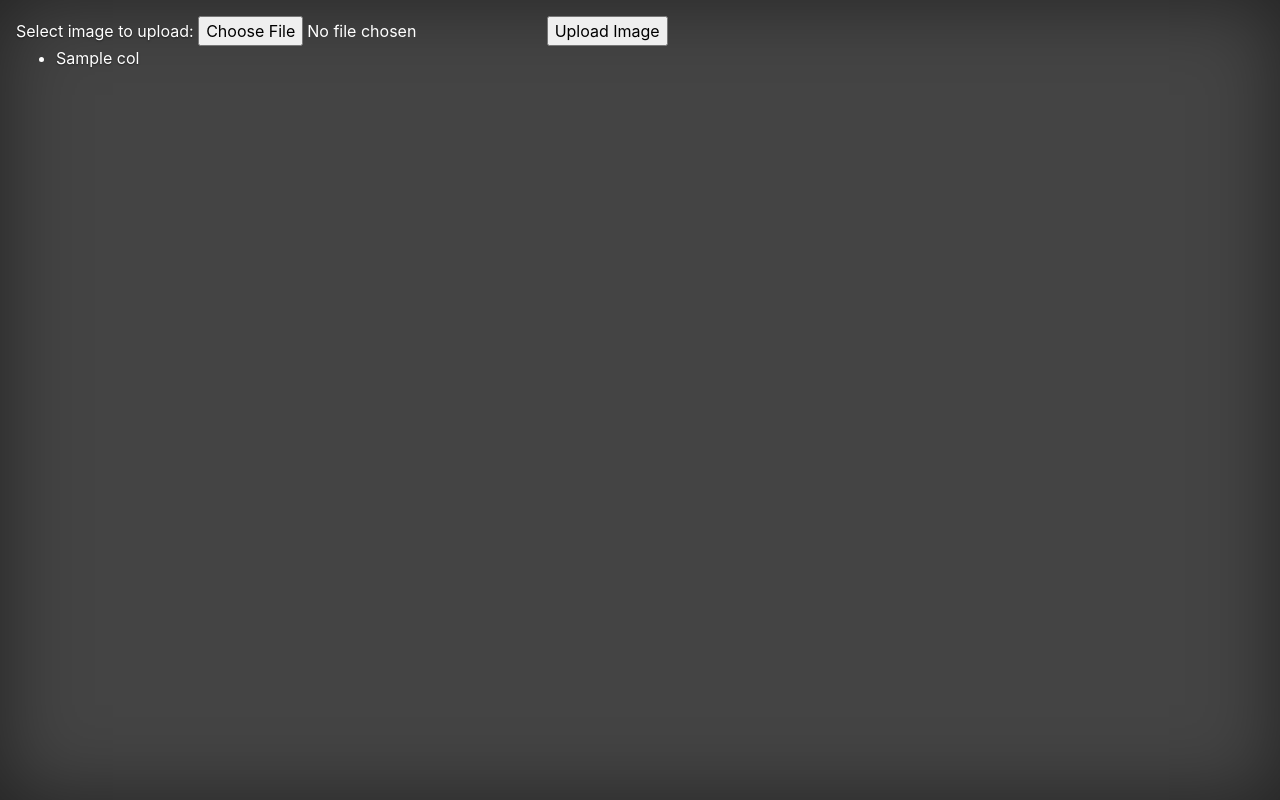
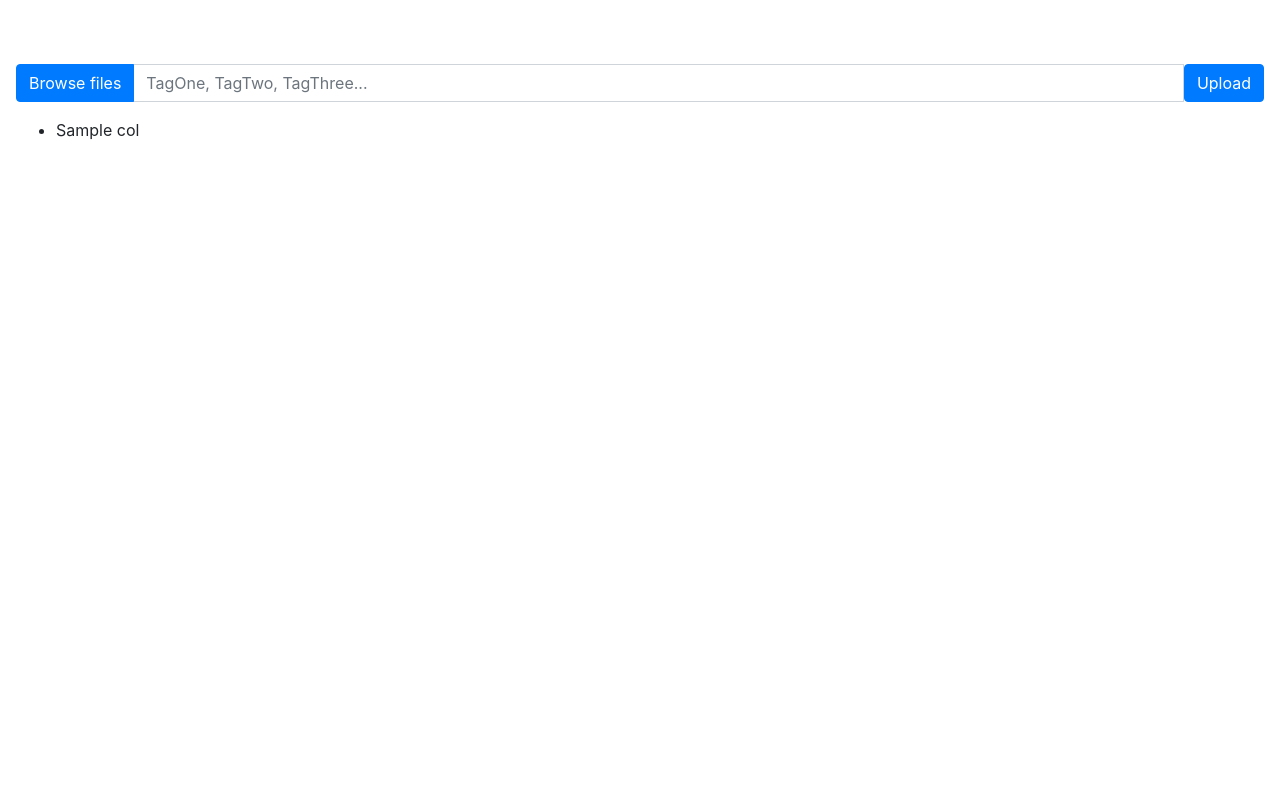
Before and after one commit to loutouk/boursier_louis_set09103_cw2, a Flask app: template src/templates/index.html in a window 1280 px wide. Run offline with Flask 2, Linux system fonts and the light colour scheme; the template is opened without the code that fills it: most values are stand-ins (such as "Sample title", 1, 10 or a date in 2020); some libraries are stand-ins or nearby versions.

Commit message:
CSS + custom exception + set tags input

```diff
--- a/src/controller.py
+++ b/src/controller.py
@@ -5,11 +5,16 @@ from httplib2 import Http
 from oauth2client import file, client, tools
 from werkzeug.utils import secure_filename
 from apiclient.http import MediaFileUpload
+from customErrors import DriveFolderNil, DriveFileAdd
+import unicodedata
 
 UPLOAD_FOLDER = 'uploads'
+DRIVE_FOLDER = "SetCloudDatas"
 ALLOWED_EXTENSIONS = set(['txt', 'pdf', 'png', 'jpg', 'jpeg', 'gif'])
 # If modifying these scopes, delete the file token.json.
 API_SCOPES = 'https://www.googleapis.com/auth/drive'
+# Every files should at least belong to the default set
+DEFAULT_SET = "DefaultSet"
 
 # Drive API
 store = file.Storage('token.json')
@@ -24,7 +29,6 @@ class Controller:
 		# Database
 		self.db = db
 
-
 	def homePage(self):
 		# List all files
 		fileList = []
@@ -37,18 +41,49 @@ class Controller:
 				fileList.append([item['name'],item['id'],item['webViewLink']])
 		return render_template('index.html', content=fileList)
 
-	def upload_file(self):
-		file = request.form.get("fileToUpload", "")
-		print file
-		return render_template('index.html', content=[])
+	def init_drive_folder(self):
+		file_metadata = {
+		    'name': DRIVE_FOLDER,
+		    'mimeType': 'application/vnd.google-apps.folder'
+		}
+		file = drive_service.files().create(body=file_metadata, fields='id').execute()
+
+	def get_drive_folder_id(self, folder_name):
+		fileList = []
+		results = drive_service.files().list(fields="files(id, name)").execute()
+		items = results.get('files', [])
+		if not items:
+			raise DriveFolderNil("Error: no root file for the name " + folder_name)
+		else:
+			for item in items:
+				if item['name'] == folder_name:
+					return item['id']
+			raise DriveFolderNil("Error: no root file for the name " + folder_name)
 
 	def upload_file(self):
+
 		if request.method == 'POST':
-		# check if the post request has the file part
+
+			root_folder = self.get_drive_folder_id(DRIVE_FOLDER)
+
+			tags = []
+			tags.append(DEFAULT_SET)
+
+			retrievedTags = request.form.get('tags')
+			if(retrievedTags is not None):
+				tagsList = retrievedTags.split(",")
+				if(len(tagsList)>0):
+					for tag in tagsList:
+						tags.append(tag.encode('ascii','ignore').strip())
+
+			print tags
+
+			# check if the post request has the file part
 			if 'fileToUpload' not in request.files:
 				flash('No file part')
 				return redirect(request.url)
 			file = request.files['fileToUpload']
+			print file
 			# if user does not select file, browser also
 			# submit an empty part without filename
 			if file.filename == '':
@@ -57,11 +92,15 @@ class Controller:
 			if file and self.allowed_file(file.filename):
 				filename = secure_filename(file.filename)
 				file.save(os.path.join(UPLOAD_FOLDER, filename))
-				file_metadata = {'name': filename}
+				file_metadata = {'name': filename, 'parents': [root_folder]}
 				media = MediaFileUpload(os.path.join(UPLOAD_FOLDER, filename))
-				file = drive_service.files().create(body=file_metadata,media_body=media,fields='id').execute()
+				file = drive_service.files().create(body=file_metadata, media_body=media, fields='id').execute()
 				# TODO remove the file from uploads, now that it is on drive
-				flash('File uploaded')
+				if(file is None):
+					raise DriveFileAdd("Error: could not add the file " + filename + " to the drive")
+					flash('Error. File not uploaded.')
+				else:
+					flash('File uploaded.')
 		return redirect(url_for("index"))
 
 	def allowed_file(self, filename):
--- a/src/static/css/custom.css
+++ b/src/static/css/custom.css
@@ -1,106 +1,12 @@
-      /*
- * Globals
- */
-
-/* Links */
-a,
-a:focus,
-a:hover {
-  color: #fff;
+/* The flask flash alert message box */
+.flashes {
+    border-radius: .25rem;
+    padding: 10px;
+    background-color: #d9edf7;
+    color: #31708f;
+    margin-top: 5px;
+    margin-right: 5px;
+    position:absolute;
+    top:0;
+    right:0;
 }
-
-/* Custom default button */
-.btn-secondary,
-.btn-secondary:hover,
-.btn-secondary:focus {
-  color: #444;
-  text-shadow: none; /* Prevent inheritance from `body` */
-  background-color: #fff;
-  border: .05rem solid #fff;
-}
-
-
-/*
- * Base structure
- */
-
-html,
-body {
-  height: 100%;
-  background-color: #444;
-}
-
-body {
-  display: -ms-flexbox;
-  display: flex;
-  color: #fff;
-  text-shadow: 0 .05rem .1rem rgba(0, 0, 0, .5);
-  box-shadow: inset 0 0 5rem rgba(0, 0, 0, .5);
-}
-
-.cover-container {
-  max-width: 42em;
-}
-
-
-/*
- * Header
- */
-.masthead {
-  margin-bottom: 2rem;
-}
-
-.masthead-brand {
-  margin-bottom: 0;
-}
-
-.nav-masthead .nav-link {
-  padding: .25rem 0;
-  font-weight: 700;
-  color: rgba(255, 255, 255, .5);
-  background-color: transparent;
-  border-bottom: .25rem solid transparent;
-}
-
-.nav-masthead .nav-link:hover,
-.nav-masthead .nav-link:focus {
-  border-bottom-color: rgba(255, 255, 255, .25);
-}
-
-.nav-masthead .nav-link + .nav-link {
-  margin-left: 1rem;
-}
-
-.nav-masthead .active {
-  color: #fff;
-  border-bottom-color: #fff;
-}
-
-@media (min-width: 48em) {
-  .masthead-brand {
-    float: left;
-  }
-  .nav-masthead {
-    float: right;
-  }
-}
-
-
-/*
- * Cover
- */
-.cover {
-  padding: 0 1.5rem;
-}
-.cover .btn-lg {
-  padding: .75rem 1.25rem;
-  font-weight: 700;
-}
-
-
-/*
- * Footer
- */
-.mastfoot {
-  color: rgba(255, 255, 255, .5);
-}
--- a/src/templates/index.html
+++ b/src/templates/index.html
@@ -2,10 +2,21 @@
 {% block content %}
 
 <form action="{{ url_for('upload_file') }}" method="post" enctype="multipart/form-data">
-    Select image to upload:
-    <input type="file" name="fileToUpload" id="fileToUpload">
-    <input type="submit" value="Upload Image" name="submit">
+   <div class="input-group mb-2 mt-5">
+      <div class="input-group-prepend">
+         <label class="btn btn-primary" for="fileToUpload">
+         <input id="fileToUpload" type="file" name="fileToUpload" style="display:none;">
+         Browse files
+         </label>
+      </div>
+      <input type="text" class="form-control" placeholder="TagOne, TagTwo, TagThree..." name="tags" id="tags">
+      <label class="btn btn-primary" for="submitButton">
+      <input type="submit" value="Upload Image" name="submitButton" id="submitButton" style="display:none;">
+      Upload
+      </label>
+   </div>
 </form>
+
 
 {% for file in content %}
 <ul>
--- a/src/token.json
+++ b/src/token.json
@@ -1 +1 @@
-{"_module": "oauth2client.client", "scopes": ["https://www.googleapis.com/auth/drive"], "token_expiry": "2018-10-26T12:13:19Z", "id_token": null, "user_agent": null, "access_token": "ya29.GlxCBqA78eQDew0stiIjKM8z-d7twyZgl1z9a5zbUE3k-zWtKsCYar047oS-ES1eEkbh7oeVtNO9f-_0VKUDmZHSSQzJ5L9yW3Gcf3aYDq6LEich-xn7GN_y8xbFIw....................................................................................", "token_uri": "https://www.googleapis.com/oauth2/v3/token", "invalid": false, "token_response": {"access_token": "ya29.GlxCBqA78eQDew0stiIjKM8z-d7twyZgl1z9a5zbUE3k-zWtKsCYar047oS-ES1eEkbh7oeVtNO9f-_0VKUDmZHSSQzJ5L9yW3Gcf3aYDq6LEich-xn7GN_y8xbFIw....................................................................................", "scope": "https://www.googleapis.com/auth/drive", "expires_in": 3600, "token_type": "Bearer"}, "client_id": "1039713348319-o2a918aujkapii9c31qtsr6j1p7lfn7t.apps.googleusercontent.com", "token_info_uri": "https://oauth2.googleapis.com/tokeninfo", "client_secret": "ggjy63ylN1_YsjlNGxGFgj8l", "revoke_uri": "https://oauth2.googleapis.com/revoke", "_class": "OAuth2Credentials", "refresh_token": "1/QK5o96wEdKKpMHvzL2Ndattr3rBZCBRnJR5fpljEeqk", "id_token_jwt": null}
+{"_module": "oauth2client.client", "scopes": ["https://www.googleapis.com/auth/drive"], "token_expiry": "2018-11-01T11:39:51Z", "id_token": null, "user_agent": null, "access_token": "ya29.GlxHBvbg328CEcujjE_cN88SBl8BD54oDICUZWT3WabiLTe5SN-ZcOsUgWVODC2l3FQRP385vx-ntTxKp7F44oXDmZ3buYNpOdz8gjF5RcnRRRhhtI7lpJ5RsRyhow", "token_uri": "https://www.googleapis.com/oauth2/v3/token", "invalid": false, "token_response": {"access_token": "ya29.GlxHBvbg328CEcujjE_cN88SBl8BD54oDICUZWT3WabiLTe5SN-ZcOsUgWVODC2l3FQRP385vx-ntTxKp7F44oXDmZ3buYNpOdz8gjF5RcnRRRhhtI7lpJ5RsRyhow", "scope": "https://www.googleapis.com/auth/drive", "expires_in": 3600, "token_type": "Bearer"}, "client_id": "1039713348319-o2a918aujkapii9c31qtsr6j1p7lfn7t.apps.googleusercontent.com", "token_info_uri": "https://oauth2.googleapis.com/tokeninfo", "client_secret": "ggjy63ylN1_YsjlNGxGFgj8l", "revoke_uri": "https://oauth2.googleapis.com/revoke", "_class": "OAuth2Credentials", "refresh_token": "1/QK5o96wEdKKpMHvzL2Ndattr3rBZCBRnJR5fpljEeqk", "id_token_jwt": null}
```
Also changed, not shown: src/customErrors.py (added, +11 -0 lines), src/uploads/IMG_20181027_110308.jpg (added), src/uploads/IMG_20181031_095906.jpg (added), src/var/sqlite3.db, 6 other files.
